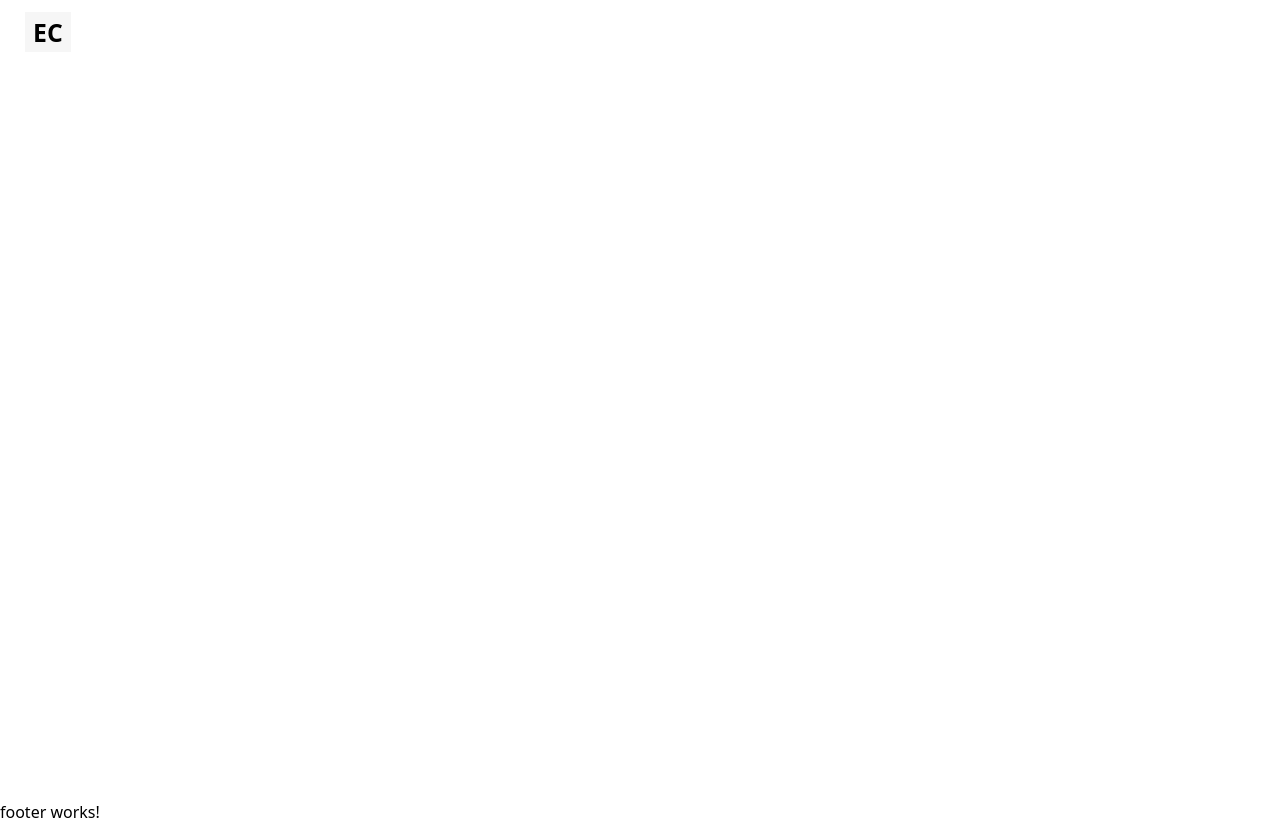
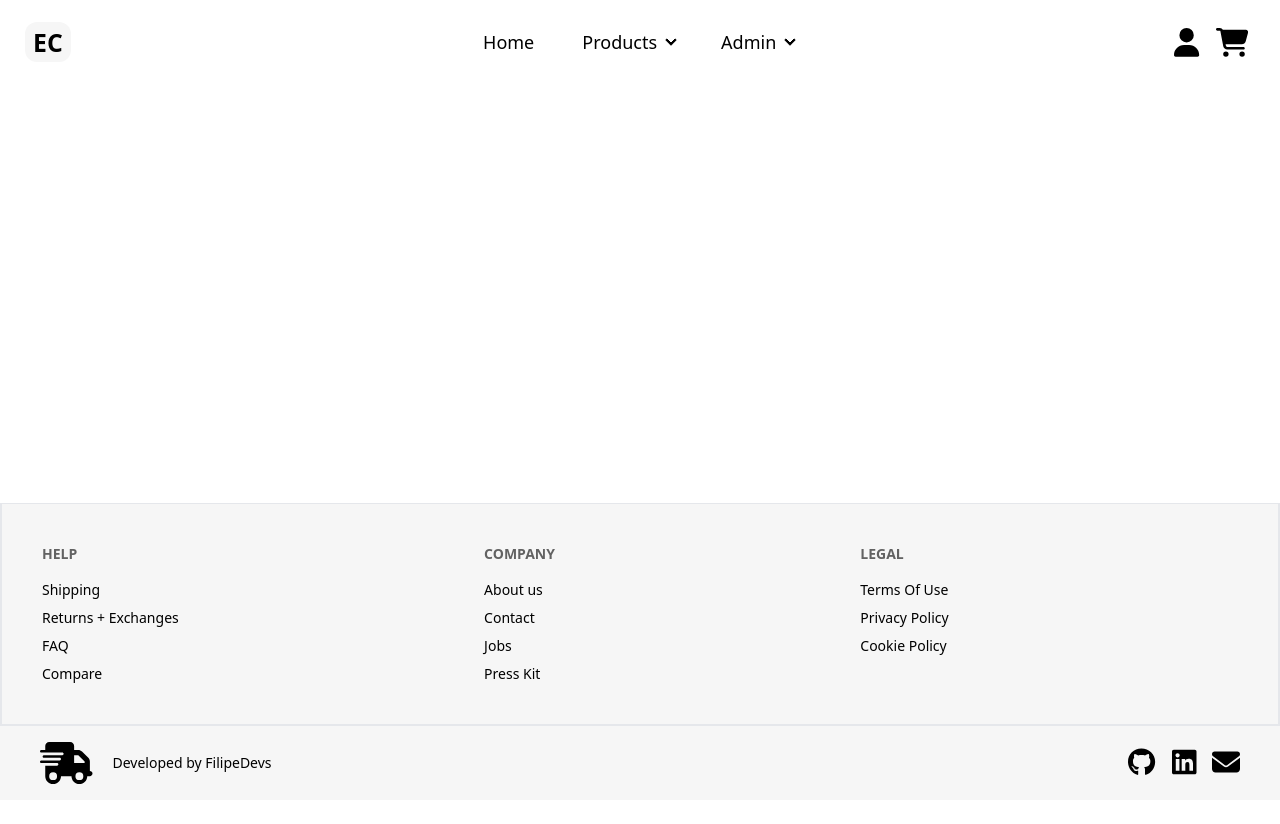
Before and after one commit to FilipeDevs/e-commerce-web-app, an Angular app in the folder ecom-frontend/: page / in a window 1280 px wide. After the commit the page ends 800 px from the top, so only its background shows below. Built offline with nearby package versions, Linux system fonts and the light colour scheme.

Commit message:
feat : finish initial setup for layout
Create footer + branding

```diff
--- a/ecom-frontend/src/app/app.component.html
+++ b/ecom-frontend/src/app/app.component.html
@@ -5,5 +5,5 @@
       <router-outlet></router-outlet>
     </div>
   </div>
+  <app-footer></app-footer>
 </div>
-<app-footer></app-footer>
--- a/ecom-frontend/src/app/layout/footer/footer.component.html
+++ b/ecom-frontend/src/app/layout/footer/footer.component.html
@@ -1 +1,43 @@
-<p>footer works!</p>
+<footer class="footer bg-secondary border-2 border-t text-base-content p-10">
+  <nav>
+    <h6 class="footer-title">Help</h6>
+    <a href="#" class="link link-hover">Shipping</a>
+    <a href="#" class="link link-hover">Returns + Exchanges</a>
+    <a href="#" class="link link-hover">FAQ</a>
+    <a href="#" class="link link-hover">Compare</a>
+  </nav>
+  <nav>
+    <h6 class="footer-title">Company</h6>
+    <a href="#" class="link link-hover">About us</a>
+    <a href="#" class="link link-hover">Contact</a>
+    <a href="#" class="link link-hover">Jobs</a>
+    <a href="#" class="link link-hover">Press Kit</a>
+  </nav>
+  <nav>
+    <h6 class="footer-title">Legal</h6>
+    <a href="#" class="link link-hover">Terms Of Use</a>
+    <a href="#" class="link link-hover">Privacy Policy</a>
+    <a href="#" class="link link-hover">Cookie Policy</a>
+  </nav>
+</footer>
+<footer class="footer bg-secondary text-base-content px-10 py-4">
+  <aside class="grid-flow-col items-center">
+    <fa-icon class="pe-3" [icon]="['fas', 'truck-fast']" size="3x"></fa-icon>
+    <p>
+      Developed by FilipeDevs
+    </p>
+  </aside>
+  <nav class="md:place-self-center md:justify-self-end">
+    <div class="grid grid-flow-col gap-4">
+      <a href="https://github.com/FilipeDevs" aria-label="Github" target="_blank">
+        <fa-icon [icon]="['fab', 'github']" size="2x"></fa-icon>
+      </a>
+      <a href="https://www.linkedin.com/in/filipe-pereira-martins/" aria-label="Linkedin" target="_blank">
+        <fa-icon [icon]="['fab', 'linkedin']" size="2x"></fa-icon>
+      </a>
+      <a href="mailto:filipe.pereira.dev@gmail.com" aria-label="Filipe" target="_blank">
+        <fa-icon [icon]="['fas', 'envelope']" size="2x"></fa-icon>
+      </a>
+    </div>
+  </nav>
+</footer>
--- a/ecom-frontend/src/app/layout/footer/footer.component.ts
+++ b/ecom-frontend/src/app/layout/footer/footer.component.ts
@@ -1,8 +1,11 @@
 import { Component } from '@angular/core';
+import {FaIconComponent} from '@fortawesome/angular-fontawesome';
 
 @Component({
   selector: 'app-footer',
-  imports: [],
+  imports: [
+    FaIconComponent
+  ],
   templateUrl: './footer.component.html',
   styleUrl: './footer.component.scss'
 })
--- a/ecom-frontend/src/app/layout/navbar/navbar.component.html
+++ b/ecom-frontend/src/app/layout/navbar/navbar.component.html
@@ -2,8 +2,46 @@
   <div class="navbar-start">
     <div class="dropdown">
       <a class="btn btn-ghost text-xl">
-        <div class="border-1 bg-secondary logo p-2" routerLink="/">EC</div>
+        <div class="border-1 bg-secondary logo p-2 rounded-xl" routerLink="/">EC</div>
       </a>
     </div>
   </div>
+  <div class="navbar-center flex">
+    <div class="menu menu-sm sm:menu-lg menu-horizontal px-1">
+      <li><a href="/">Home</a></li>
+      <li>
+        <details #productsMenu>
+          <summary>Products</summary>
+          <ul class="z-30">
+            <li><a href="/products">All</a></li>
+          </ul>
+        </details>
+      </li>
+      <li>
+        <details #adminMenu>
+          <summary>Admin</summary>
+          <ul class="z-30">
+            <li><a href="/products">All</a></li>
+          </ul>
+        </details>
+      </li>
+    </div>
+  </div>
+  <div class="navbar-end pe-4 flex align-items-center">
+    <div class="dropdown dropdown-end pe-4">
+      <div tabindex="0" role="button">
+        <fa-icon [icon]="['fas', 'user']" class="menu-icon"></fa-icon>
+      </div>
+      <ul class="dropdown-content menu menu-lg bg-base-100 rounded-box z-10 w-52 p-2 shadow">
+        <li>
+          <button class="link">Login</button>
+        </li>
+      </ul>
+    </div>
+    <div class="dropdown dropdown-end me-2" routerLink="/cart">
+      <div tabindex="0" role="button">
+        <fa-icon [icon]="['fas', 'cart-shopping']" class="menu-icon"></fa-icon>
+      </div>
+    </div>
+  </div>
 </div>
--- a/ecom-frontend/src/app/layout/navbar/navbar.component.scss
+++ b/ecom-frontend/src/app/layout/navbar/navbar.component.scss
@@ -0,0 +1,3 @@
+.menu-icon {
+  font-size: 1.8rem;
+}
--- a/ecom-frontend/src/app/layout/navbar/navbar.component.ts
+++ b/ecom-frontend/src/app/layout/navbar/navbar.component.ts
@@ -1,10 +1,12 @@
 import { Component } from '@angular/core';
 import {RouterLink} from '@angular/router';
+import {FaIconComponent} from '@fortawesome/angular-fontawesome';
 
 @Component({
   selector: 'app-navbar',
   imports: [
-    RouterLink
+    RouterLink,
+    FaIconComponent
   ],
   templateUrl: './navbar.component.html',
   styleUrl: './navbar.component.scss'
```
Also changed, not shown: ecom-frontend/src/app/shared/font-awesome-icons.ts (+8 -0 lines).
